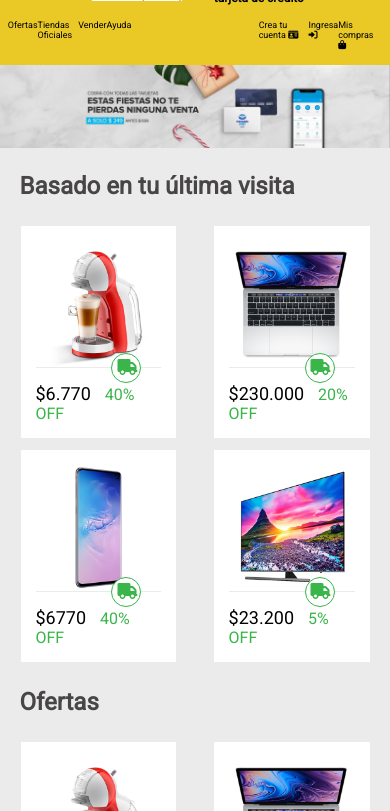
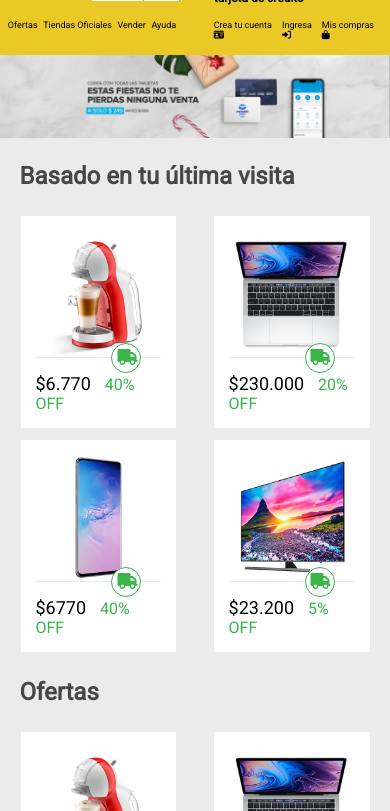
Before and after one commit to jdvux/MercadoLiebre, a website: page views/index.html in a window 390 px wide. Shown: the part 33-844 px from the top of the page. Drawn offline with Linux system fonts and the light colour scheme.

Commit message:
responsive nav fix

```diff
--- a/public/css/index.css
+++ b/public/css/index.css
@@ -332,6 +332,15 @@
     }
 }
 
+/* custom */
+
+@media (min-width: 361px) and (max-width: 520px) {
+
+    ul {
+        width: 45%;
+        }
+}
+
 /* tablets */
 
 @media (min-width: 361px) and (max-width: 768px) {
@@ -381,7 +390,7 @@
     }
 
     li a {
-        font-size: xx-small
+        font-size: xx-small;
     }
 
 
```
